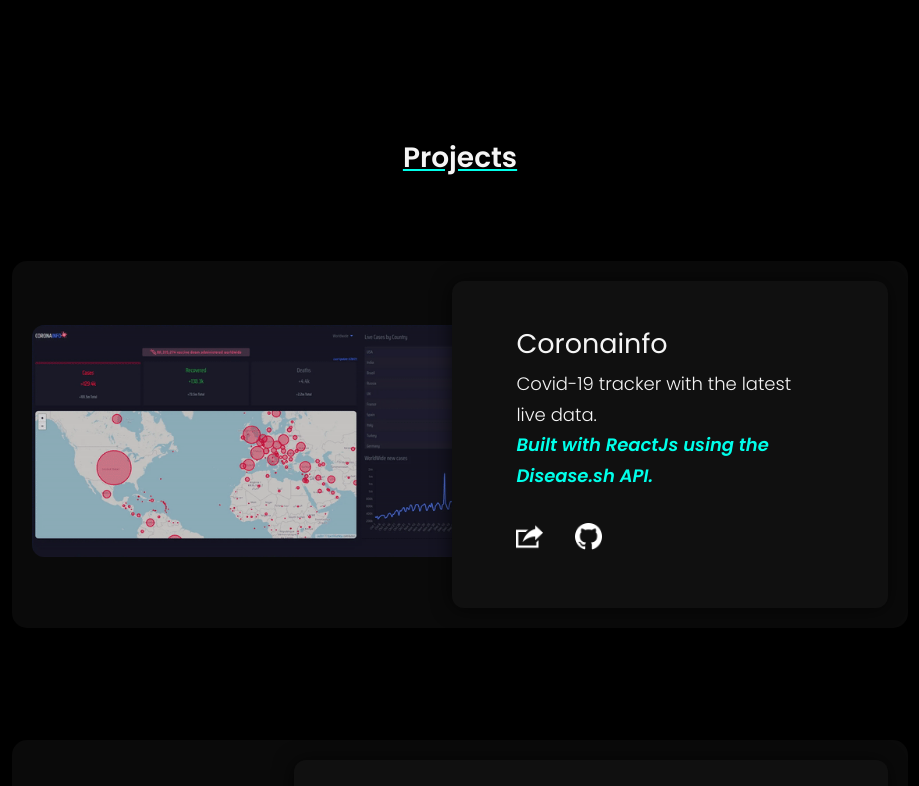
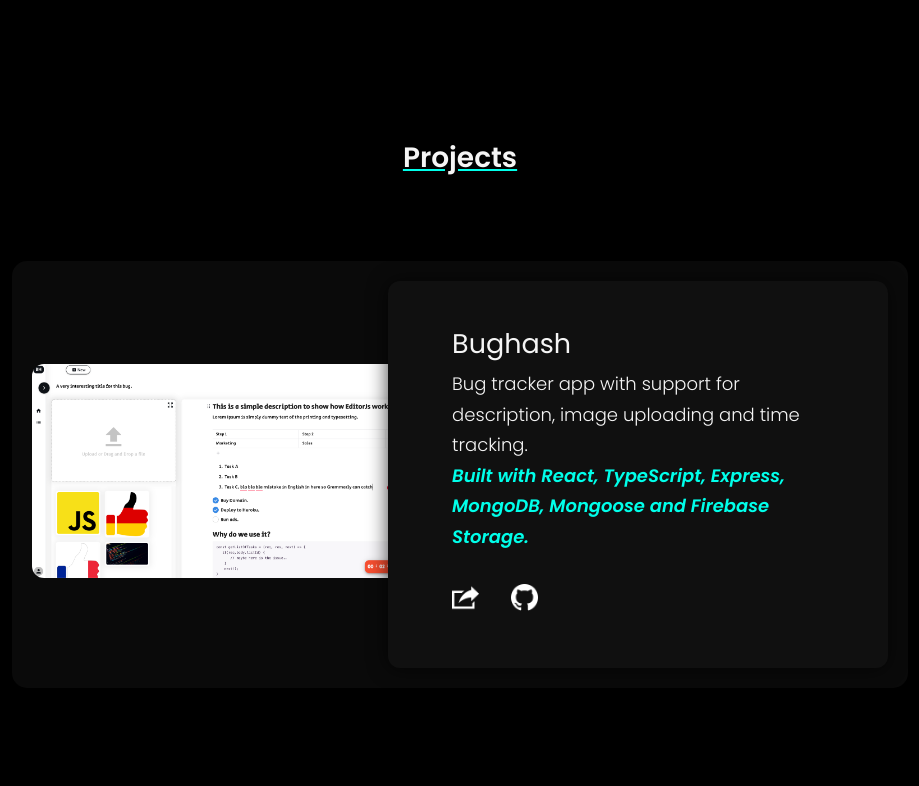
Before and after one commit to mathvaillant/portfolio, a React (Create React App) app: page / in a window 1280 px wide. Shown: the part 2000-2786 px from the top of the page, without its empty margins (180-1099 px from the left). Built offline with nearby package versions, Linux system fonts and the light colour scheme; grey boxes are pictures that could not be loaded.

Commit message:
chore: new project

```diff
--- a/src/components/Projects/Projects.js
+++ b/src/components/Projects/Projects.js
@@ -5,9 +5,18 @@ import GITHUBICON from '../../assets/images/githubicon.png';
 import STORE from '../../assets/gifs/ordeno.gif';
 import INFO from '../../assets/gifs/coronainfo.gif';
 import NASA from '../../assets/gifs/nasa.gif';
+import BUGHASH from '../../assets/images/bughash.png';
 
 const Projects = () => {
   const projects = [
+    {
+      title: 'Bughash',
+      paragrah: 'Bug tracker app with support for description, image uploading and time tracking.',
+      span: 'Built with React, TypeScript, Express, MongoDB, Mongoose and Firebase Storage.',
+      gifSrc: BUGHASH,
+      live: 'https://bughash-app.web.app/',
+      code: 'https://github.com/mathvaillant/bughash',
+    },
     {
       title: 'Coronainfo',
       paragrah: 'Covid-19 tracker with the latest live data. ',
--- a/src/sass/variables.scss
+++ b/src/sass/variables.scss
@@ -99,6 +99,7 @@ $large-desktop-width: 1440px;
 
             img {
                 width: 100%;
+                max-width: 800px;
                 height: auto;
                 border-radius: 12px;
             }
```
Also changed, not shown: src/assets/images/bughash.png (added).
